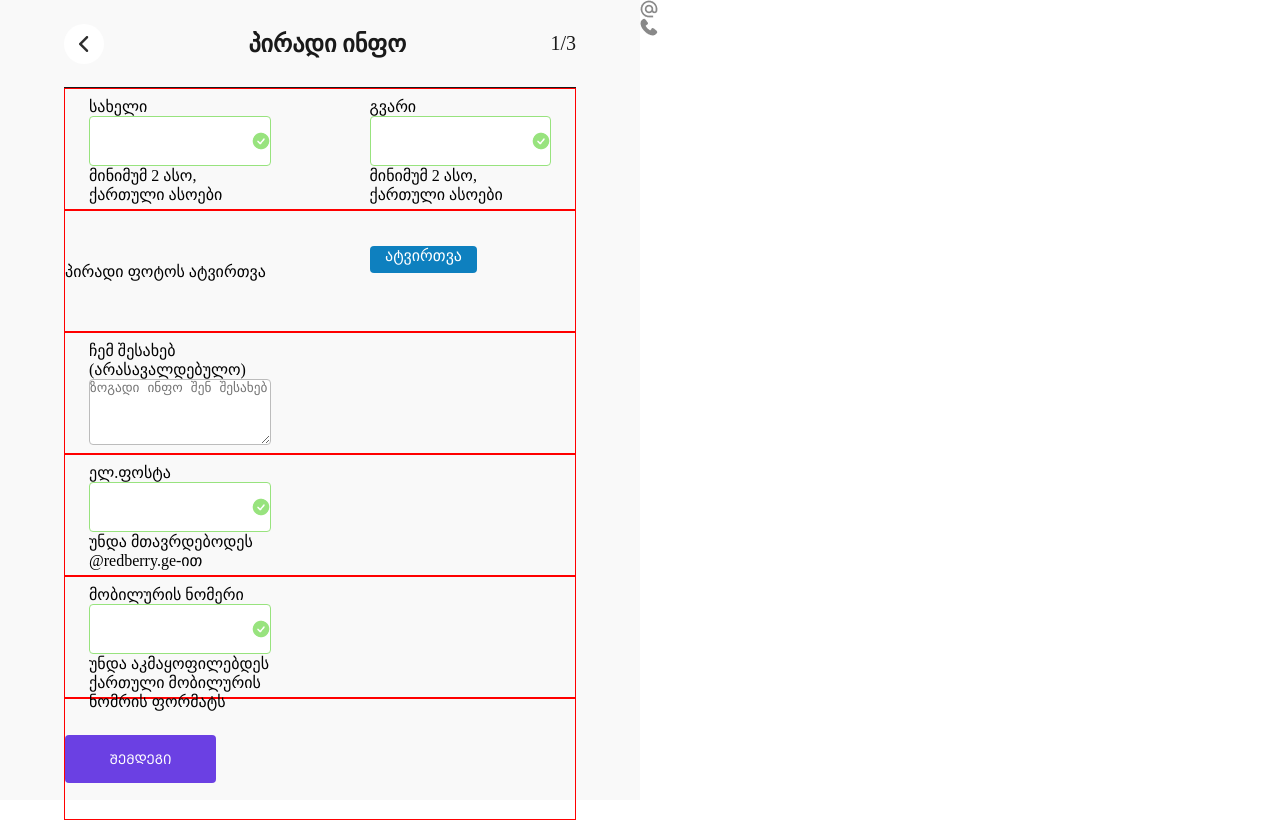
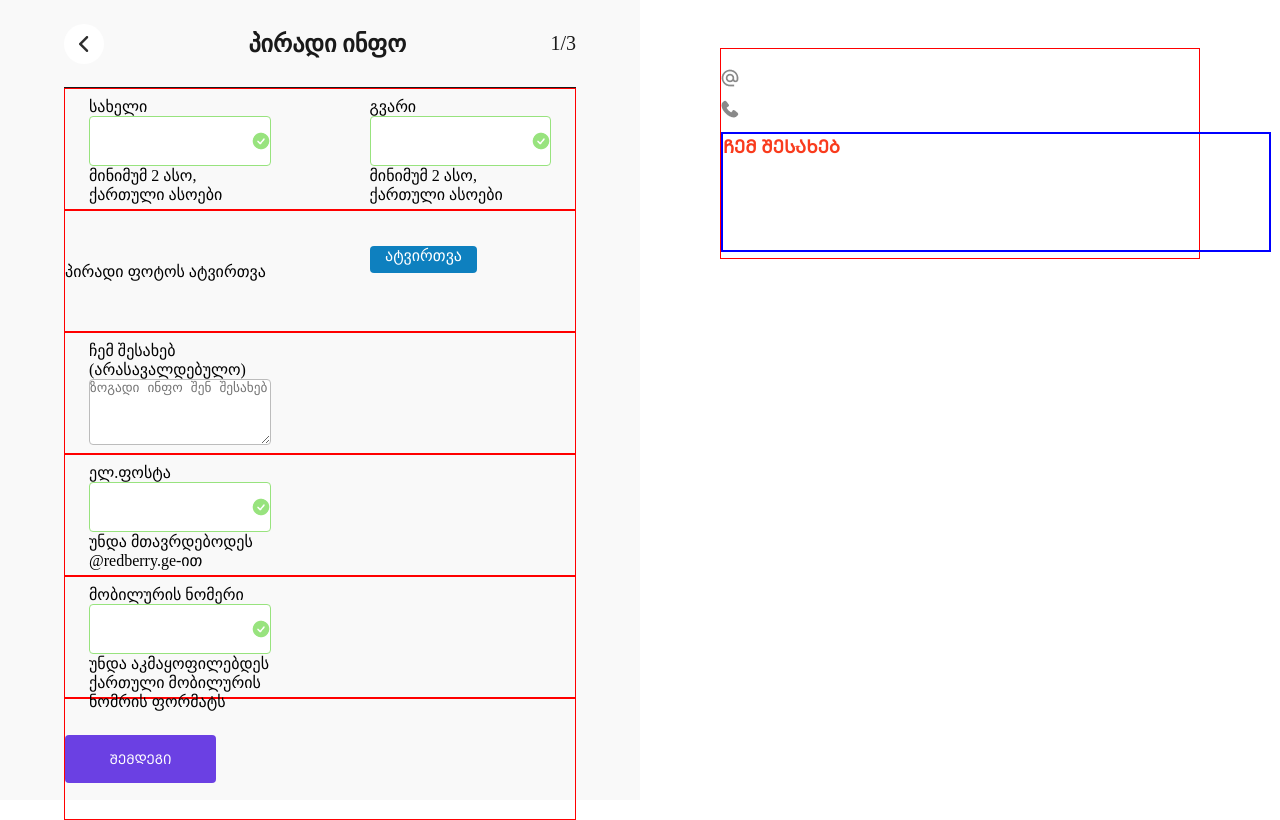
Before and after one commit to megi-j/assignment, a React (Create React App) app: page / in a window 1280 px wide. Both pictures are taken after a click on the button "ᲠᲔᲖᲘᲣᲛᲔᲡ ᲓᲐᲛᲐᲢᲔᲑᲐ". Built offline with nearby package versions, Linux system fonts and the light colour scheme.

Commit message:
style: change styles to styled components

```diff
--- a/src/components/FirstInfoPage.js
+++ b/src/components/FirstInfoPage.js
@@ -49,20 +49,37 @@ export default function FirstInfoPage() {
         />
       </FillInfoSide>
       <ShowInfoSide>
-        <Name>{errors.name ? " " : watch("name")}</Name>
-        <Name>{errors.lastName ? "" : watch("lastName")}</Name>
+        <FirstPageResult>
+          <TextSide>
+            <Name>
+              {errors.name ? " " : watch("name")}{" "}
+              {errors.lastName ? " " : watch("lastName")}
+            </Name>
+            {/* <Name>{errors.lastName ? " " : watch("lastName")}</Name> */}
             <Box>
               {errors.email ? " " : <img src={email} alt="" />}
-          <EmailAndPhone>{errors.email ? " " : watch("email")}</EmailAndPhone>
+              <EmailAndPhone>
+                {errors.email ? " " : watch("email")}
+              </EmailAndPhone>
             </Box>
             <Box>
               {errors.number ? "" : <img src={phone} />}
-          <EmailAndPhone>{errors.phone ? "" : watch("number")}</EmailAndPhone>
+              <EmailAndPhone>
+                {errors.phone ? "" : watch("number")}
+              </EmailAndPhone>
             </Box>
+            <AboutMeBox>
+              <AboutMeTitle>ᲩᲔᲛ ᲨᲔᲡᲐᲮᲔᲑ</AboutMeTitle>
+              {watch("aboutMe")}
+            </AboutMeBox>
+          </TextSide>
           {image && (
-          <img style={{ width: 100 }} src={URL.createObjectURL(image)} />
+            <img
+              style={{ width: 246, height: 246, borderRadius: "50%" }}
+              src={URL.createObjectURL(image)}
+            />
           )}
-        <div>{watch("aboutMe")}</div>
+        </FirstPageResult>
       </ShowInfoSide>
     </FirstPageContainer>
   );
@@ -84,6 +101,7 @@ const ShowInfoSide = styled.div`
   width: 50%;
   height: 100%;
   background-color: #fff;
+  padding: 48px 80px;
 `;
 const Header = styled.header`
   width: 80%;
@@ -117,6 +135,7 @@ const Name = styled.h1`
   font-weight: 700;
   font-size: 34px;
   color: #f93b1d;
+  display: inline-block;
 `;
 const Box = styled.div`
   display: flex;
@@ -126,3 +145,28 @@ const EmailAndPhone = styled.p`
   font-size: 18px;
   color: #1a1a1a;
 `;
+const FirstPageResult = styled.div`
+  width: 100%;
+  height: 30%;
+  display: flex;
+  justify-content: space-between;
+  border: 1px solid red;
+`;
+
+const TextSide = styled.div`
+  display: flex;
+  flex-direction: column;
+  justify-content: space-around;
+`;
+const AboutMeBox = styled.div`
+  width: 550px;
+  height: 120px;
+  overflow-y: scroll;
+  border: 2px solid blue;
+`;
+const AboutMeTitle = styled.h4`
+  font-weight: 700;
+  font-size: 18px;
+  color: #f93b1d;
+  margin-bottom: 15px;
+`;
```
Lines whose indentation alone changed are shown as unchanged.
